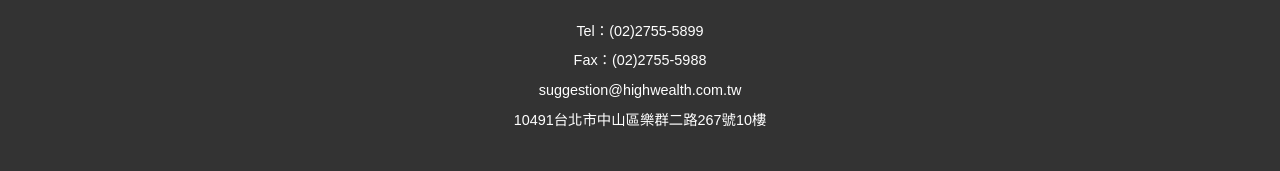
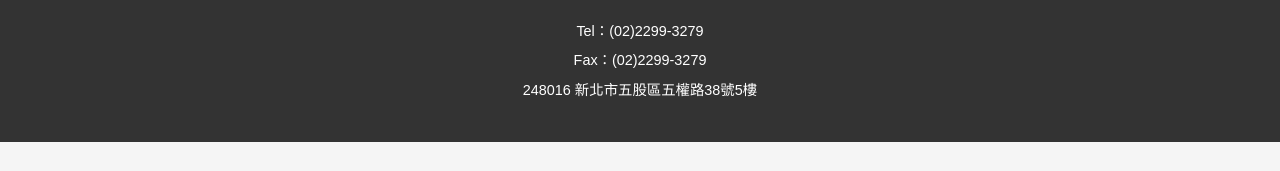
Before and after one commit to zrjjason/T1, a website: page ac-panel.html in a window 1280 px wide. Shown: the part 1616-1787 px from the top of the page. After the commit the page ends 1758 px from the top, so only its background shows below. Drawn offline with Linux system fonts and the light colour scheme.

Commit message:
更新所有頁面的聯絡資訊

```diff
--- a/ac-panel.html
+++ b/ac-panel.html
@@ -3,7 +3,7 @@
 <head>
     <meta charset="UTF-8">
     <meta name="viewport" content="width=device-width, initial-scale=1.0">
-    <title>興富發T1建物設施資訊平台 Property Asset Database</title>
+    <title>建物設施資訊平台 Property Asset Database</title>
     <link rel="icon" type="image/x-icon" href="./images/favicon.ico">
     <link rel="stylesheet" href="styles.css">
     <link rel="stylesheet" href="facility-detail.css">
@@ -82,10 +82,9 @@
             <img src="images/company-logo.png" alt="興富發建設">
         </div>
         <div class="contact-info">
-            <p>Tel：(02)2755-5899</p>
-            <p>Fax：(02)2755-5988</p>
-            <p>suggestion@highwealth.com.tw</p>
-            <p>10491台北市中山區樂群二路267號10樓</p>
+            <p>Tel：(02)2299-3279</p>
+            <p>Fax：(02)2299-3279</p>
+            <p>248016 新北市五股區五權路38號5樓</p>
         </div>
     </footer>
 
```
Also changed, not shown: 1f.html (+1 -1 lines), 2f.html (+1 -1 lines), door-access.html (+4 -5 lines), ev-charger.html (+4 -5 lines), imdsp.html (+4 -5 lines), license-recognition.html (+4 -5 lines), mic-system.html (+7 -5 lines), office-rf.html (+1 -1 lines), parking.html (+1 -1 lines), projector.html (+3 -4 lines), ptz-camera.html (+4 -5 lines), report.html (+3 -4 lines), scooter-charger.html (+4 -5 lines), smoke-exhaust.html (+4 -5 lines).
